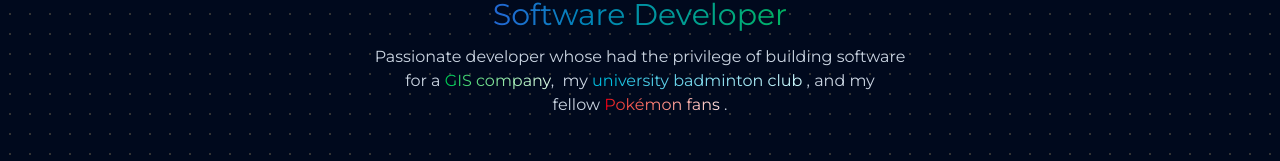
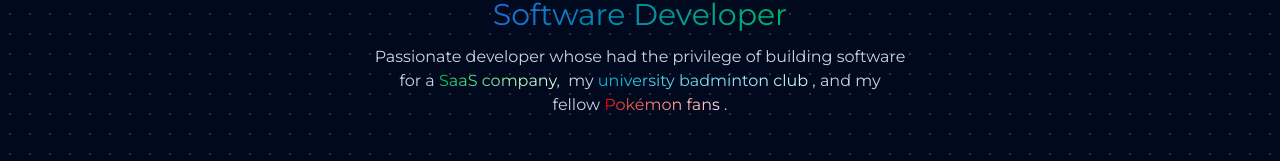
Before and after one commit to KuroMaple/portfolio, a React (Vite) app: page / in a window 1280 px wide. Shown: the part 536-697 px from the top of the page. Built offline with nearby package versions, Linux system fonts and the light colour scheme.

Commit message:
chore(About): update wording and add html anchor

```diff
--- a/src/components/About/About.tsx
+++ b/src/components/About/About.tsx
@@ -1,3 +1,4 @@
+import { hr } from 'motion/react-client'
 import headshot from '../../assets/facePic.png'
 import { motion } from 'motion/react'
 
@@ -7,9 +8,11 @@ const About = () => {
       id='about'
       className='px-16 flex min-h-screen w-full items-center justify-center py-28 md:px-32'
     >
+
       <div
         className='flex flex-col items-center justify-center gap-10 text-white'
       >
+        <a href='#contact'>
           <motion.div
             initial={{ opacity: 0, x: 100 }}
             animate={{ opacity: 1, x: 0 }}
@@ -22,7 +25,7 @@ const About = () => {
           hover:scale-105 hover:shadow-2xl hover:shadow-cyan-600 md:w-[350px] select-none'
             />
           </motion.div>
-
+        </a>
         <motion.div
           className='flex max-w-[600px] flex-col items-center justify-center gap-3 text-center'
           initial={{ opacity: 0, x: -100 }}
@@ -51,7 +54,7 @@ const About = () => {
             Passionate developer whose had the privilege of building software for a&nbsp;
             <a href="https://www.janacorporation.com"
               className="bg-gradient-to-r hover:from-green-100 hover:to-green-500 text-transparent bg-clip-text from-green-500 to-green-100"
-              target="_blank">GIS company</a>,&nbsp;
+              target="_blank">SaaS company</a>,&nbsp;
             my&nbsp;
             <a href="https://badmintonclub.uwaterloo.ca"
               className="bg-gradient-to-r hover:from-cyan-100 hover:to-cyan-500 text-transparent bg-clip-text from-cyan-500 to-cyan-100"
```
Lines whose indentation alone changed are shown as unchanged.
